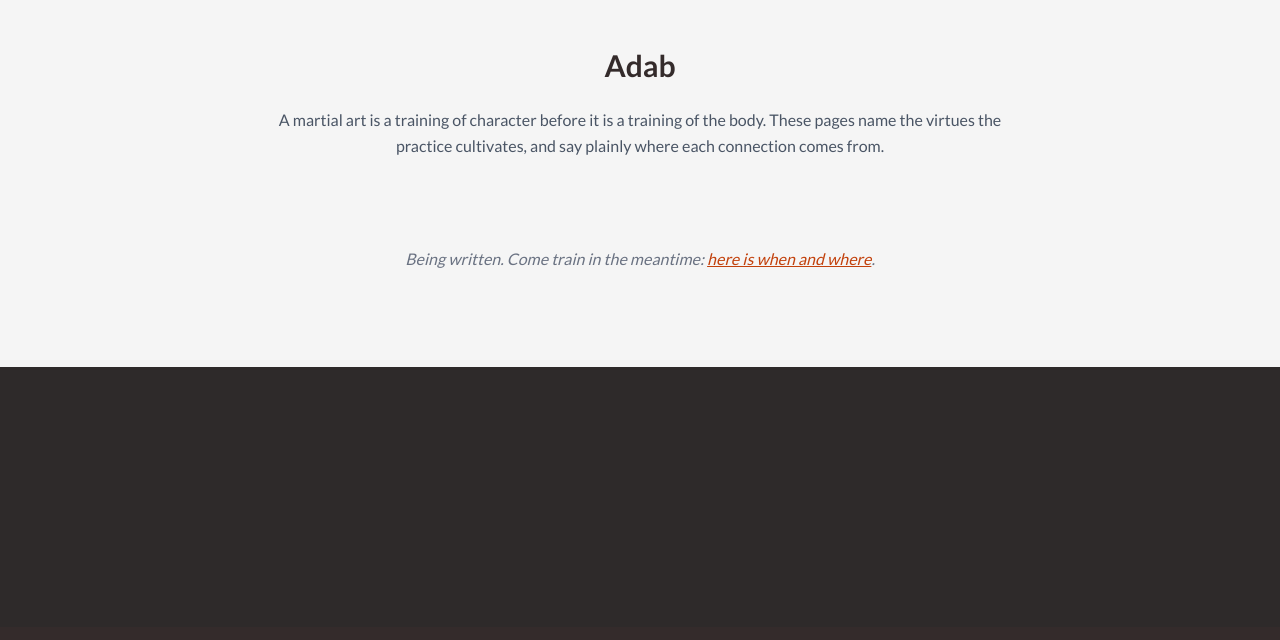
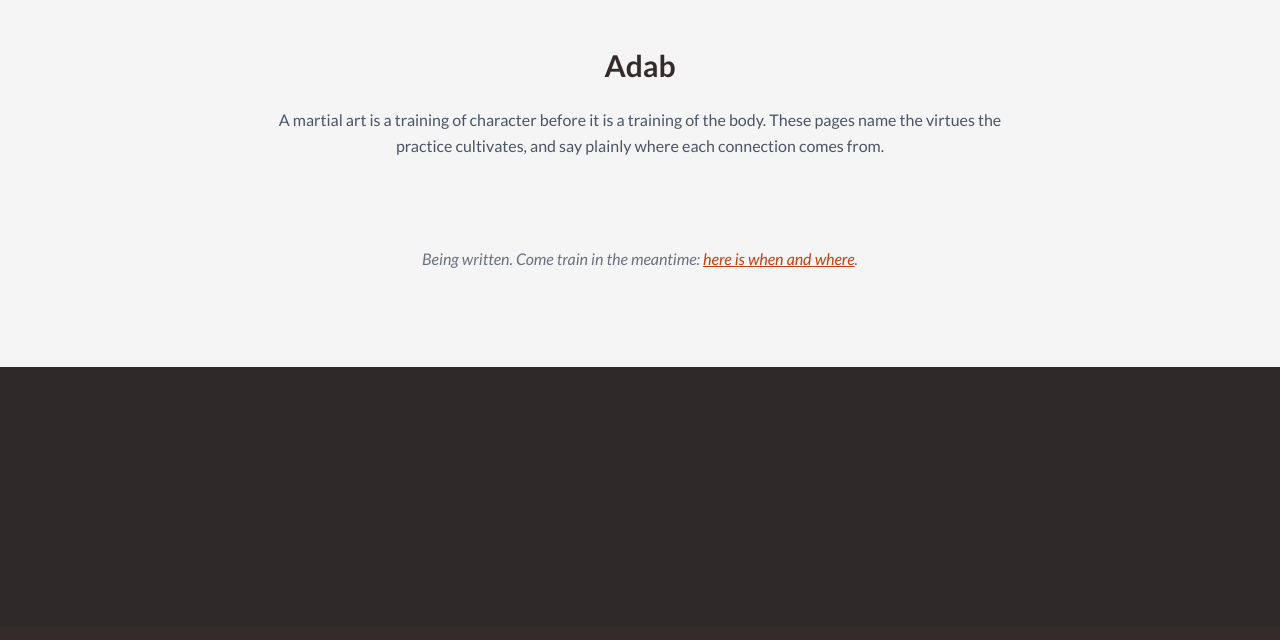
Before and after one commit to 2217441/AikidoClub, an Astro site: page /AikidoClub/adab in a window 1280 px wide. Shown: the part 91-731 px from the top of the page. Built offline with nearby package versions, Linux system fonts and the light colour scheme; Astro itself is replaced by a stand-in of ours; a web font is replaced by a local one.

Commit message:
perf: Self-host Lato, removing the render-blocking Google Fonts chain
The fonts.googleapis.com stylesheet and gstatic font fetches were
render-blocking (~1s in Lighthouse) and a third-party dependency on
every page load. The ten latin/latin-ext woff2 files (140K total, of
which a browser fetches only the subsets it needs) now ship from the
same origin, with 400 and 700 latin preloaded. Rendering is
visually identical.

```diff
--- a/src/layouts/BaseLayout.astro
+++ b/src/layouts/BaseLayout.astro
@@ -33,10 +33,11 @@
     <link rel="apple-touch-icon" sizes="180x180" href={`${base}favicons/apple-touch-icon.png`} />
     <link rel="manifest" href={`${base}favicons/site.webmanifest`} />
 
-    <!-- Fonts -->
-    <link rel="preconnect" href="https://fonts.googleapis.com" />
-    <link rel="preconnect" href="https://fonts.gstatic.com" crossorigin />
-    <link href="https://fonts.googleapis.com/css2?family=Lato:wght@300;400;700&display=swap" rel="stylesheet" />
+    <!-- Fonts are self-hosted: see src/styles/fonts.css. No third-party
+         requests, no render-blocking stylesheet. Preloaded: body (400)
+         and heading (700) latin faces. -->
+    <link rel="preload" href={`${base}fonts/S6uyw4BMUTPHjx4wXg.woff2`} as="font" type="font/woff2" crossorigin />
+    <link rel="preload" href={`${base}fonts/S6u9w4BMUTPHh6UVSwiPGQ.woff2`} as="font" type="font/woff2" crossorigin />
 
     <title>{title}</title>
   </head>
--- /dev/null
+++ b/src/styles/fonts.css
@@ -0,0 +1,90 @@
+/* latin-ext */
+@font-face {
+  font-family: 'Lato';
+  font-style: italic;
+  font-weight: 400;
+  font-display: swap;
+  src: url(/AikidoClub/fonts/S6u8w4BMUTPHjxsAUi-qJCY.woff2) format('woff2');
+  unicode-range: U+0100-02BA, U+02BD-02C5, U+02C7-02CC, U+02CE-02D7, U+02DD-02FF, U+0304, U+0308, U+0329, U+1D00-1DBF, U+1E00-1E9F, U+1EF2-1EFF, U+2020, U+20A0-20AB, U+20AD-20C0, U+2113, U+2C60-2C7F, U+A720-A7FF;
+}
+/* latin */
+@font-face {
+  font-family: 'Lato';
+  font-style: italic;
+  font-weight: 400;
+  font-display: swap;
+  src: url(/AikidoClub/fonts/S6u8w4BMUTPHjxsAXC-q.woff2) format('woff2');
+  unicode-range: U+0000-00FF, U+0131, U+0152-0153, U+02BB-02BC, U+02C6, U+02DA, U+02DC, U+0304, U+0308, U+0329, U+2000-206F, U+20AC, U+2122, U+2191, U+2193, U+2212, U+2215, U+FEFF, U+FFFD;
+}
+/* latin-ext */
+@font-face {
+  font-family: 'Lato';
+  font-style: italic;
+  font-weight: 700;
+  font-display: swap;
+  src: url(/AikidoClub/fonts/S6u_w4BMUTPHjxsI5wq_FQft1dw.woff2) format('woff2');
+  unicode-range: U+0100-02BA, U+02BD-02C5, U+02C7-02CC, U+02CE-02D7, U+02DD-02FF, U+0304, U+0308, U+0329, U+1D00-1DBF, U+1E00-1E9F, U+1EF2-1EFF, U+2020, U+20A0-20AB, U+20AD-20C0, U+2113, U+2C60-2C7F, U+A720-A7FF;
+}
+/* latin */
+@font-face {
+  font-family: 'Lato';
+  font-style: italic;
+  font-weight: 700;
+  font-display: swap;
+  src: url(/AikidoClub/fonts/S6u_w4BMUTPHjxsI5wq_Gwft.woff2) format('woff2');
+  unicode-range: U+0000-00FF, U+0131, U+0152-0153, U+02BB-02BC, U+02C6, U+02DA, U+02DC, U+0304, U+0308, U+0329, U+2000-206F, U+20AC, U+2122, U+2191, U+2193, U+2212, U+2215, U+FEFF, U+FFFD;
+}
+/* latin-ext */
+@font-face {
+  font-family: 'Lato';
+  font-style: normal;
+  font-weight: 300;
+  font-display: swap;
+  src: url(/AikidoClub/fonts/S6u9w4BMUTPHh7USSwaPGR_p.woff2) format('woff2');
+  unicode-range: U+0100-02BA, U+02BD-02C5, U+02C7-02CC, U+02CE-02D7, U+02DD-02FF, U+0304, U+0308, U+0329, U+1D00-1DBF, U+1E00-1E9F, U+1EF2-1EFF, U+2020, U+20A0-20AB, U+20AD-20C0, U+2113, U+2C60-2C7F, U+A720-A7FF;
+}
+/* latin */
+@font-face {
+  font-family: 'Lato';
+  font-style: normal;
+  font-weight: 300;
+  font-display: swap;
+  src: url(/AikidoClub/fonts/S6u9w4BMUTPHh7USSwiPGQ.woff2) format('woff2');
+  unicode-range: U+0000-00FF, U+0131, U+0152-0153, U+02BB-02BC, U+02C6, U+02DA, U+02DC, U+0304, U+0308, U+0329, U+2000-206F, U+20AC, U+2122, U+2191, U+2193, U+2212, U+2215, U+FEFF, U+FFFD;
+}
+/* latin-ext */
+@font-face {
+  font-family: 'Lato';
+  font-style: normal;
+  font-weight: 400;
+  font-display: swap;
+  src: url(/AikidoClub/fonts/S6uyw4BMUTPHjxAwXjeu.woff2) format('woff2');
+  unicode-range: U+0100-02BA, U+02BD-02C5, U+02C7-02CC, U+02CE-02D7, U+02DD-02FF, U+0304, U+0308, U+0329, U+1D00-1DBF, U+1E00-1E9F, U+1EF2-1EFF, U+2020, U+20A0-20AB, U+20AD-20C0, U+2113, U+2C60-2C7F, U+A720-A7FF;
+}
+/* latin */
+@font-face {
+  font-family: 'Lato';
+  font-style: normal;
+  font-weight: 400;
+  font-display: swap;
+  src: url(/AikidoClub/fonts/S6uyw4BMUTPHjx4wXg.woff2) format('woff2');
+  unicode-range: U+0000-00FF, U+0131, U+0152-0153, U+02BB-02BC, U+02C6, U+02DA, U+02DC, U+0304, U+0308, U+0329, U+2000-206F, U+20AC, U+2122, U+2191, U+2193, U+2212, U+2215, U+FEFF, U+FFFD;
+}
+/* latin-ext */
+@font-face {
+  font-family: 'Lato';
+  font-style: normal;
+  font-weight: 700;
+  font-display: swap;
+  src: url(/AikidoClub/fonts/S6u9w4BMUTPHh6UVSwaPGR_p.woff2) format('woff2');
+  unicode-range: U+0100-02BA, U+02BD-02C5, U+02C7-02CC, U+02CE-02D7, U+02DD-02FF, U+0304, U+0308, U+0329, U+1D00-1DBF, U+1E00-1E9F, U+1EF2-1EFF, U+2020, U+20A0-20AB, U+20AD-20C0, U+2113, U+2C60-2C7F, U+A720-A7FF;
+}
+/* latin */
+@font-face {
+  font-family: 'Lato';
+  font-style: normal;
+  font-weight: 700;
+  font-display: swap;
+  src: url(/AikidoClub/fonts/S6u9w4BMUTPHh6UVSwiPGQ.woff2) format('woff2');
+  unicode-range: U+0000-00FF, U+0131, U+0152-0153, U+02BB-02BC, U+02C6, U+02DA, U+02DC, U+0304, U+0308, U+0329, U+2000-206F, U+20AC, U+2122, U+2191, U+2193, U+2212, U+2215, U+FEFF, U+FFFD;
+}
--- a/src/styles/global.css
+++ b/src/styles/global.css
@@ -1,4 +1,5 @@
 @import "tailwindcss";
+@import "./fonts.css";
 
 /* Custom theme configuration */
 @theme {
```
Also changed, not shown: public/fonts/S6u8w4BMUTPHjxsAUi-qJCY.woff2 (added), public/fonts/S6u8w4BMUTPHjxsAXC-q.woff2 (added), public/fonts/S6u9w4BMUTPHh6UVSwaPGR_p.woff2 (added), public/fonts/S6u9w4BMUTPHh6UVSwiPGQ.woff2 (added), public/fonts/S6u9w4BMUTPHh7USSwaPGR_p.woff2 (added), public/fonts/S6u9w4BMUTPHh7USSwiPGQ.woff2 (added), public/fonts/S6u_w4BMUTPHjxsI5wq_FQft1dw.woff2 (added), public/fonts/S6u_w4BMUTPHjxsI5wq_Gwft.woff2 (added), public/fonts/S6uyw4BMUTPHjx4wXg.woff2 (added), public/fonts/S6uyw4BMUTPHjxAwXjeu.woff2 (added).
